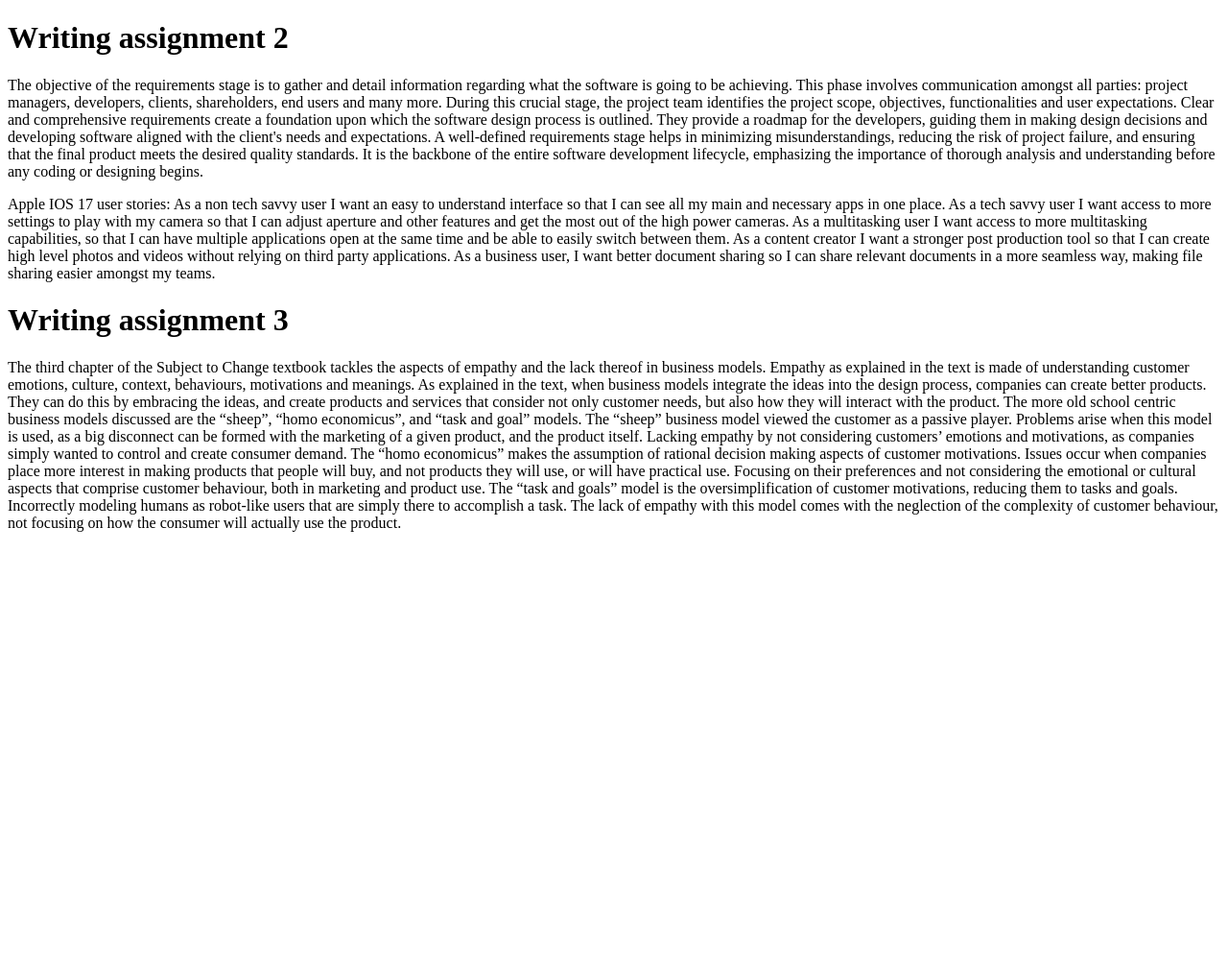
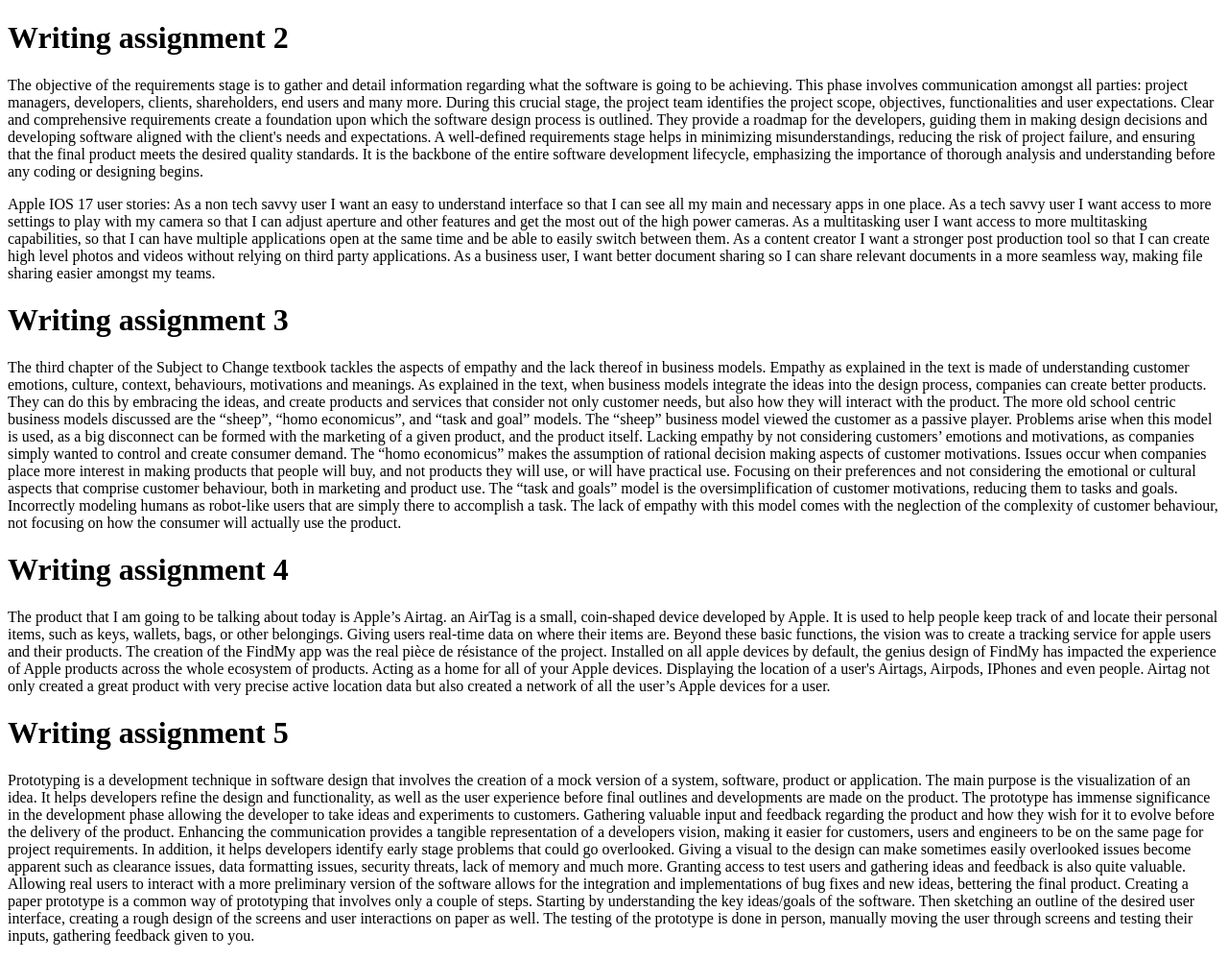
Before and after one commit to brady29/literate-sniffle, a plain HTML site: page index.html in a window 1280 px wide. Shown: the whole page at 96% size. Before the commit the page ends 800 px from the top, so only its background shows below. Drawn offline with Linux system fonts and the light colour scheme.

Commit message:
Update writing assignments

```diff
--- a/index.html
+++ b/index.html
@@ -41,6 +41,29 @@
       modeling humans as robot-like users that are simply there to accomplish a task. The lack of empathy with this model comes with the neglection of the
       complexity of customer behaviour, not focusing on how the consumer will actually use the product.
     </p>
+
+  <h1>Writing assignment 4</h1>
+  <p>The product that I am going to be talking about today is Apple’s Airtag. an AirTag is a small, coin-shaped device developed by Apple. It is used to help
+    people keep track of and locate their personal items, such as keys, wallets, bags, or other belongings. Giving users real-time data on where their items
+    are. Beyond these basic functions, the vision was to create a tracking service for apple users and their products. The creation of the FindMy app was the
+    real pièce de résistance of the project. Installed on all apple devices by default, the genius design of FindMy has impacted the experience of Apple products
+    across the whole ecosystem of products. Acting as a home for all of your Apple devices. Displaying the location of a user's Airtags, Airpods, IPhones and even
+    people. Airtag not only created a great product with very precise active location data but also created a network of all the user’s Apple devices for a user.
+    </p>
+  <h1>Writing assignment 5</h1>
+  <p>Prototyping is a development technique in software design that involves the creation of a mock version of a system, software, product or application. The
+    main purpose is the visualization of an idea. It helps developers refine the design and functionality, as well as the user experience before final outlines
+    and developments are made on the product. The prototype has immense significance in the development phase allowing the developer to take ideas and experiments
+    to customers. Gathering valuable input and feedback regarding the product and how they wish for it to evolve before the delivery of the product. Enhancing
+    the communication provides a tangible representation of a developers vision, making it easier for customers, users and engineers to be on the same page for
+    project requirements. In addition, it helps developers identify early stage problems that could go overlooked. Giving a visual to the design can make sometimes
+    easily overlooked issues become apparent such as clearance issues, data formatting issues, security threats, lack of memory and much more. Granting access to
+    test users and gathering ideas and feedback is also quite valuable. Allowing real users to interact with a more preliminary version of the software allows for
+    the integration and implementations of bug fixes and new ideas, bettering the final product. Creating a paper prototype is a common way of prototyping that
+    involves only a couple of steps. Starting by understanding the key ideas/goals of the software. Then sketching an outline of the desired user interface,
+    creating a rough design of the screens and user interactions on paper as well. The testing of the prototype is done in person, manually moving the user
+    through screens and testing their inputs, gathering feedback given to you.
+</p>
 </body>
 
 </html>
```
